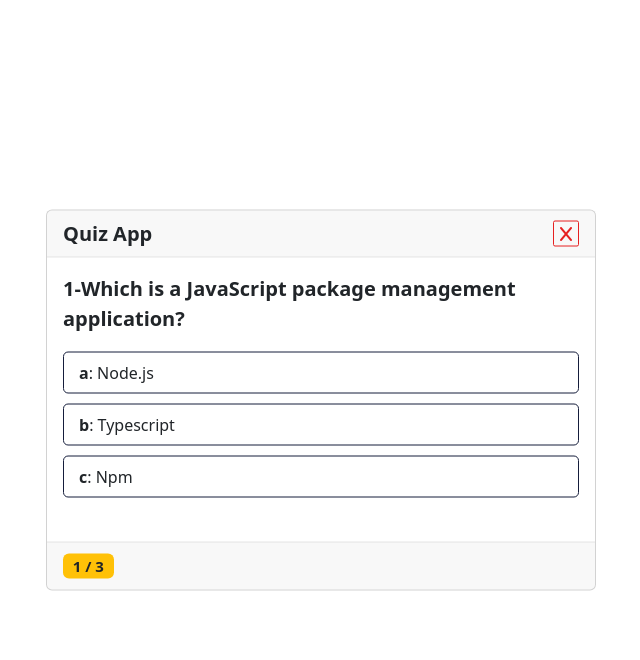
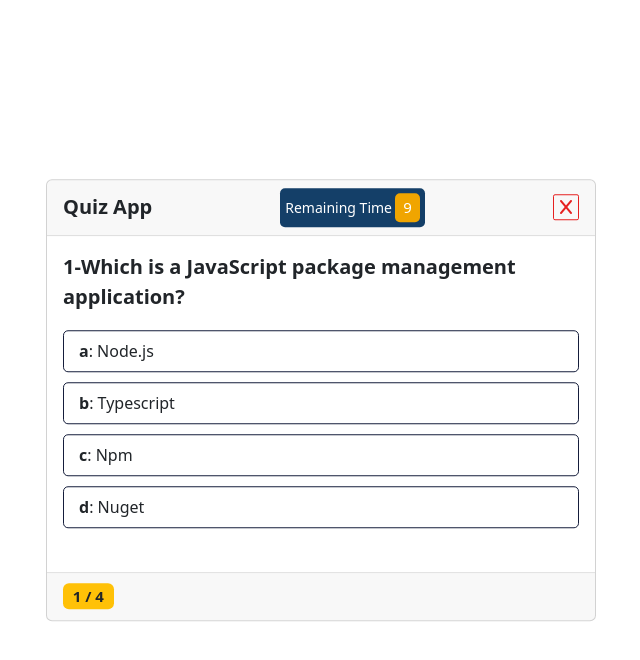
Before and after one commit to sevro49/Quiz-app, a website: page public/index.html in a window 1280 px wide. Both pictures are taken after a click on the element "Start Quiz". Shown: the whole page, without its empty margins (319-959 px from the left). Drawn offline with nearby package versions, Linux system fonts and the light colour scheme.

Commit message:
added remaining time

```diff
--- a/public/index.html
+++ b/public/index.html
@@ -25,7 +25,12 @@
     <div class="card quiz_box ">
         <header class="card-header">
             <div class="title">Quiz App</div>
+            <div class="timer">
+                <div class="time_text">Remaining Time</div>
+                <div class="time_second">10</div>
+            </div>
             <button class="btn btn_close"><i class="fa-solid fa-x"></i></button>
+
         </header>
         <section class="card-body">
             <div class="question_text">
--- a/public/js/question.js
+++ b/public/js/question.js
@@ -1,7 +1,8 @@
 let questions = [
-    new Question("1-Which is a JavaScript package management application?", { a: "Node.js", b: "Typescript", c: "Npm"}, "c"),
-    new Question("2-Which is a avaScript package management application?", { a: "Node.js", b: "Typescript", c: "Npm"}, "c"),
-    new Question("3-Which is a JavaScript package management application?", { a: "Node.js", b: "Typescript", c: "Npm"}, "c")
+    new Question("1-Which is a JavaScript package management application?", { a: "Node.js", b: "Typescript", c: "Npm", d: "Nuget"}, "c"),
+    new Question("2-Which cannot be evaluated in frontend scope?", { a: "Css", b: "HTML", c: "JavaScript", d: "sql"}, "d"),
+    new Question("3-Which cannot be evaluated in backend scope", { a: "Node.js", b: "Typescript", c: "Angular", d: "React"}, "a"),
+    new Question("4-Which does not use the javascript programming language", { a: "React", b: "Angular", c: "vuejs", d: "asp.net"}, "d")
 ]
 
 function Question(questionText, questionAnswers, correctAnswer) {
--- a/public/js/script.js
+++ b/public/js/script.js
@@ -1,14 +1,18 @@
 const quiz = new Quiz(questions);
+let counter;
 
 // Start quiz
 function startQuiz(){
     if(quiz.questions.length != quiz.questionIndex + 1){
         quiz.questionIndex += 1;
+        clearInterval(counter);
+        startTimer(10);
         showQuestion(quiz.getQuestion());
         showQuestionNumber(quiz.questionIndex + 1, quiz.questions.length);
         btnNext.classList.remove("show");
     } else{
         console.log("You have completed Quiz!");
+        clearInterval(counter);
         scoreBox.classList.add("active");
         quizBox.classList.remove("active");
         showScore(quiz.questions.length, quiz.numberOfCorrectAnswers);
@@ -24,6 +28,7 @@ function endQuiz(){
 // Start quiz button
 btnStart.addEventListener("click", function(){
     quizBox.classList.add("active");
+    startTimer(10);
     showQuestion(quiz.getQuestion());
     showQuestionNumber(quiz.questionIndex + 1, quiz.questions.length);
     btnNext.classList.remove("show");
@@ -50,6 +55,7 @@ btnReplay.addEventListener("click", function(){
 
 // to mark selected options according to their correctness
 function optionSelected(option){
+    clearInterval(counter);
     let answer = option.querySelector("span b").textContent;
     let question = quiz.getQuestion();
 
@@ -69,3 +75,30 @@ function optionSelected(option){
 
     btnNext.classList.add("show");
 }
+
+// Starts timer
+function startTimer(time){
+
+    counter = setInterval(timer, 1000);
+
+    function timer(){
+        timeSecond.textContent = time;
+        time--;
+
+        if(time < 0){
+            clearInterval(counter);
+            timeText.textContent = "Time is out";
+            let answer = quiz.getQuestion().correctAnswer;
+
+            for(let option of optionList.children){
+                if(option.querySelector("span b").textContent == answer){
+                    option.classList.add("correct");
+                    option.insertAdjacentHTML("beforeend", correctIcon);
+                }
+                option.classList.add("disabled");
+            }
+
+            btnNext.classList.add("show");
+        }
+    }
+}
--- a/public/js/ui.js
+++ b/public/js/ui.js
@@ -11,6 +11,9 @@ const correctIcon = '<div class="icon"><i class="fas fa-check"></i></div>';
 const incorrectIcon = '<div class="icon"><i class="fas fa-times"></i></div>';
 const questionNumber = document.querySelector(".quiz_box .question_index");
 const scoreText = document.querySelector(".score_box .score_text");
+const timeText = document.querySelector(".time_text");
+const timeSecond = document.querySelector(".time_second");
+
 
 // Show question
 function showQuestion(question){
--- a/sass/_base.scss
+++ b/sass/_base.scss
@@ -21,15 +21,39 @@
 
     }
 
-    .card-header .title {
-        font-size: 20px;
-        font-weight: 600;
-    }
-
     .card-header {
         display: flex;
         align-items: center;
         justify-content: space-between;
+
+        .title{
+            font-size: 20px;
+            font-weight: 600;
+        }
+
+        .timer{
+            display: flex;
+            align-items: center;
+            justify-content: space-between;
+            background: #143F68;
+            color: #fff;
+            padding: 5px;
+            border-radius: 5px;
+            font-size: 15px;
+
+            .time_text{
+                font-size: 14px;
+            }
+
+            .time_second{
+                background: #F0A500;
+                border-radius: 5px;
+                padding: 3px;
+                margin-left: 3px;
+                width: 25px;
+                text-align: center;
+            }
+        }
 
         .btn_close {
             border: 1px solid #e62020;
```
Also changed, not shown: public/css/main.css.
